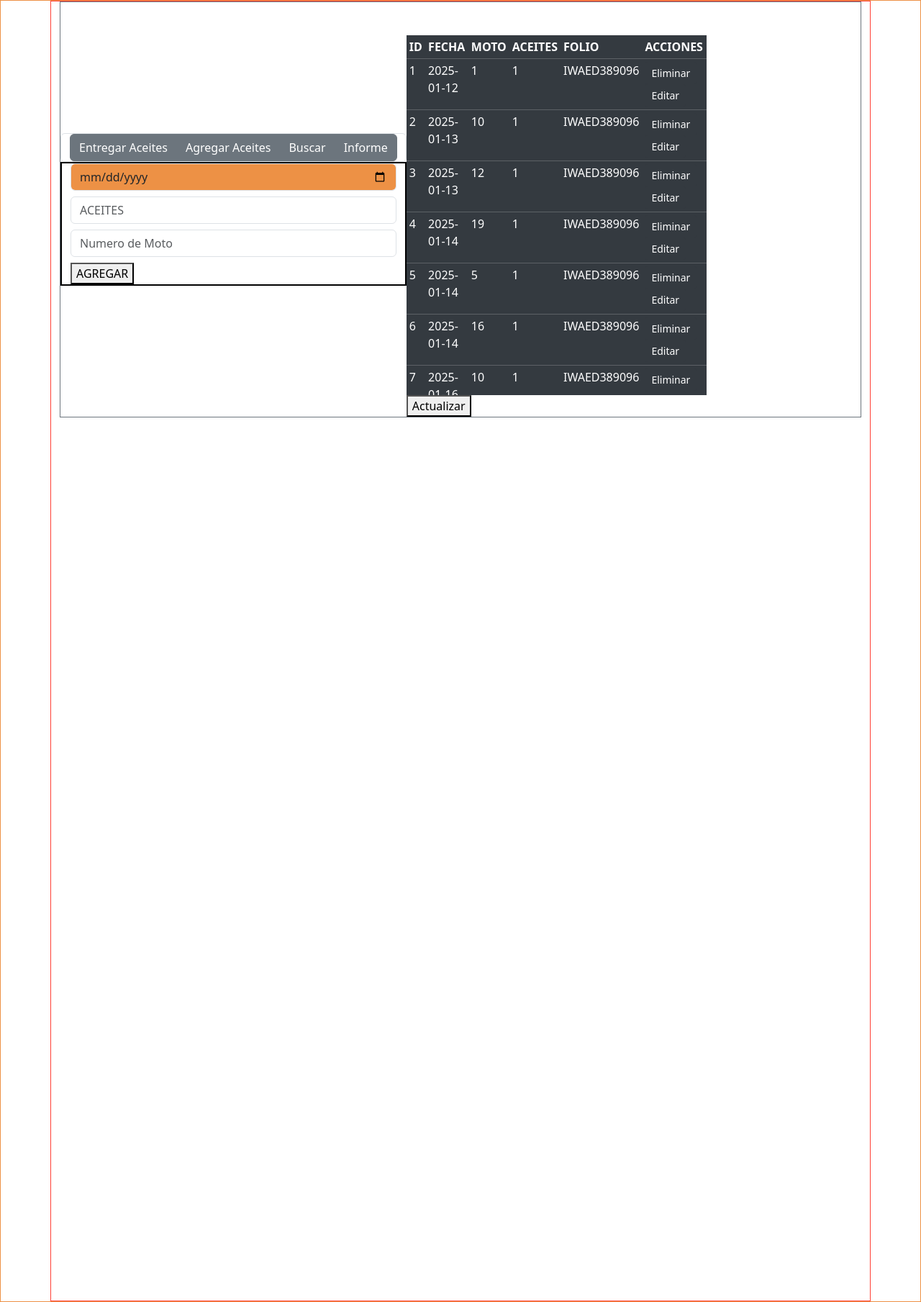
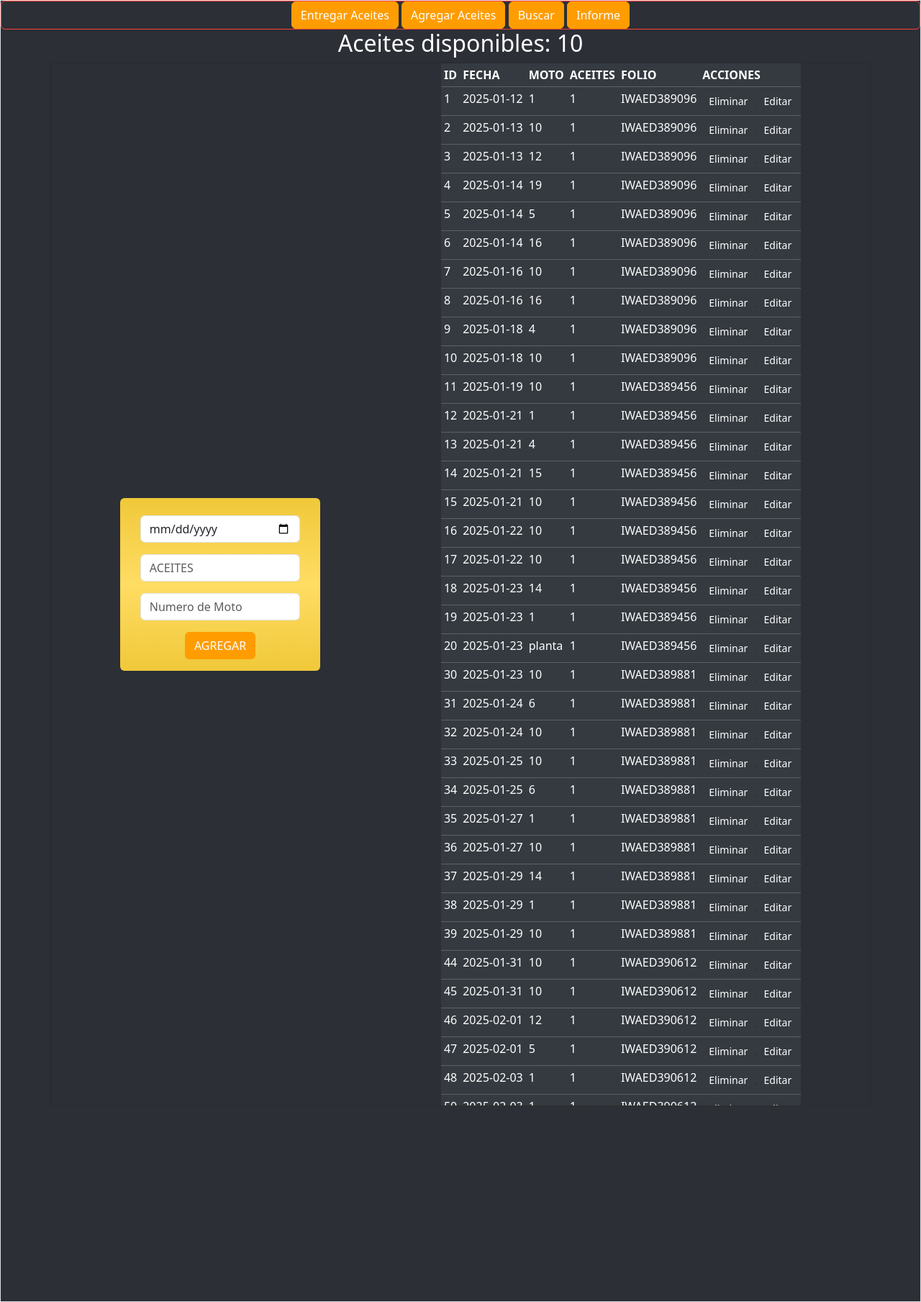
Before and after one commit to AlejandroCR070600/AceitesSufa, a PHP site: page / in a window 1280 px wide. Shown: the whole page at 72% size. Run offline with PHP 8.4, Linux system fonts and the light colour scheme; data comes from the database, SQL or seed files in the repository.

Commit message:
cambios en mi casa bootstrap

```diff
--- a/index.php
+++ b/index.php
@@ -63,12 +63,13 @@ if (isset($_GET['opciones'])) {
   height: 100%;  /* Establece la altura del html y body al 100% de la pantalla */
   margin: 0;     /* Elimina el margen por defecto del body */
   padding: 0;    /* Elimina el relleno por defecto */
+  overflow:hidden;
 }
 
 
         .form-container {
             display: none; /* Ocultar formularios inicialmente */
-            border:2px solid black;
+
 
         }
         #form1 {
@@ -77,44 +78,37 @@ if (isset($_GET['opciones'])) {
     </style>
 </head>
 
-<body class="border   border-primary d-flex ">
+<body class=" bg-primary">
+    <div class="  border" style=" height:100%; width:100%;">
+        <nav class="container-fluid justify-content-center   border border-danger btn-group" role="group" aria-label="Formulario botones">
+            <div>
+                <button type="button" class="btn btn-secondary text-white" onclick="mostrarFormulario(1)">Entregar Aceites</button>
+                <button type="button" class="btn btn-secondary text-white" onclick="mostrarFormulario(2)">Agregar Aceites</button>
+                <button type="button" class="btn btn-secondary text-white" onclick="mostrarFormulario(3)">Buscar</button>
+                <button type="button" class="btn btn-secondary text-white" onclick="mostrarFormulario(4)">Informe</button>
+            <div>
 
+        </nav>
 
-<!-- Contenedor principal centrado -->
-<section class="container border border-danger align-items-center">
+        <div>
+        <?php echo"<h2 class='fd-6 text-center' style='color:white;'>".$aceites_Stock."</h2>"; ?>
 
-
-
-<div class="border border-secondary d-flex align-items-center">
-    <!-- Columna para el formulario -->
-
-<div class="">
-
-<div class="container d-flex justify-content-center border btn-group" role="group" aria-label="Formulario botones">
-        <button type="button" class="btn btn-secondary" onclick="mostrarFormulario(1)">Entregar Aceites</button>
-        <button type="button" class="btn btn-secondary" onclick="mostrarFormulario(2)">Agregar Aceites</button>
-        <button type="button" class="btn btn-secondary" onclick="mostrarFormulario(3)">Buscar</button>
-        <button type="button" class="btn btn-secondary" onclick="mostrarFormulario(4)">Informe</button>
         </div>
 
-
-  <form   id="form1" method="POST" action="BD/agregar_datos.php" class="form-container container">
-      <input type="date" id="fecha" name="fecha" class="mb-2 bg-primary form-control"required>
-      <input type="number" id="Aceites" name="Aceites" placeholder="ACEITES" class="mb-2 form-control" required>
-       <input type="text" id="Num_moto" name="Num_Moto" placeholder="Numero de Moto" class="mb-2 form-control" required>
-      <button type="submit" class="">AGREGAR</button>
+        <section class="container  border border-success d-flex justify-content-around align-items-center">
+            <aside class="col-3 p-3  border-rar rounded" style="background: linear-gradient(to bottom,rgb(240, 200, 57),rgb(255, 221, 99), rgb(240, 200, 57));">
+                <form   id="form1" method="POST" action="BD/agregar_datos.php" class=" container text-center">
+                    <input type="date" id="fecha" name="fecha" class="form-control mb-3 mt-2"required>
+                    <input type="number" id="Aceites" name="Aceites" placeholder="ACEITES" class="form-control mb-3" required>
+                    <input type="text" id="Num_moto" name="Num_Moto" placeholder="Numero de Moto" class="form-control mb-3" required>
+                    <button type="submit"class="btn btn-secondary text-white  ">AGREGAR</button>
                 </form>
-
-
 
                 <form method="GET" action="BD/aceites_Disponibles.php" id="form2" class="form-container container">
                     <label> Ingresar Aceites</label>
                     <input type="number" name="ingresoAceites" id="ingresoAceites" class="form-control form-control-sm rounded-5 bg-light text-muted">
                     <input type="submit" value="INGRESAR ACEITES" id="ing_Aceites" name="ing_Aceites" class="btn btn-primary  form-control-sm rounded-5 mt-2">
                 </form>
-
-
-
 
                 <form id="form3" class="form-container container" method="GET" action="" class="">
                     <label for="buscar" class="form-label ">Buscar por</label>
@@ -133,30 +127,8 @@ if (isset($_GET['opciones'])) {
                     <input id="select_Informe" name="select_Informe" type="DATE" class="form-control form-control-sm rounded-5 bg-light text-muted">
                     <input type="submit" name="submitInforme" value="DESCARGAR" class="btn btn-primary  form-control-sm rounded-5 mt-2">
                 </form>
-
-
-
-
-</div>
-
-<!-- Columna para la tabla -->
-<div class="col-6 " >
-
-<?php echo"<h2 class='fd-6 text-center' style='color:white;'>".$aceites_Stock."</h2>"; ?>
-<?php
-
-// Inicia la sesión
-
-if (isset($_SESSION['mensaje'])) {
-echo "<script>alert('" . $_SESSION['mensaje'] . "');</script>";
-unset($_SESSION['mensaje']); // Elimina el mensaje después de mostrarlo
-}
-?>
-
-
-
-<div class="col-md-9" style=" max-height:500px; overflow-y: auto;">
-
+            </aside>
+            <main style=" max-height:80vh; overflow-y: auto;">
                 <table class="table table-sm table-hover table-dark " >
                     <thead>
                         <tr>
@@ -192,19 +164,12 @@ unset($_SESSION['mensaje']); // Elimina el mensaje después de mostrarlo
                         ?>
                     </tbody>
                 </table>
+            </main>
+        </section>
 
 
     </div>
-<form method="post" action="excel/datosExcel.php">
-<button type="submit" name="actualizar">Actualizar</button>
-</from>
-</div>
 
-</div>
-
-</section>
-
-<!-- Script para establecer la fecha del día automáticamente -->
 <script>
 
 
--- a/styles.scss
+++ b/styles.scss
@@ -1,11 +1,9 @@
-$primary: #ED9145;   // Color primario (naranja)
-$danger: #ff4136;    // Color de peligro (rojo)
-
-// Definir más colores si es necesario (puedes usar los predeterminados de Bootstrap si no los has definido)
-$secondary: #6c757d;
-$success: #28a745;
-$info: #17a2b8;
-$warning: #ffc107;
+$primary: #2C2F36 ;
+$secondary: #ff9d00;
+$success: #2c2b28;
+$info: #FFFFFF;
+$warning: #FF9F00;
+$danger: #ff4136;
 $light: #f8f9fa;
 $dark: #343a40;
 
```
Also changed, not shown: styles.css, 1 other file. Lines whose indentation alone changed are shown as unchanged.
